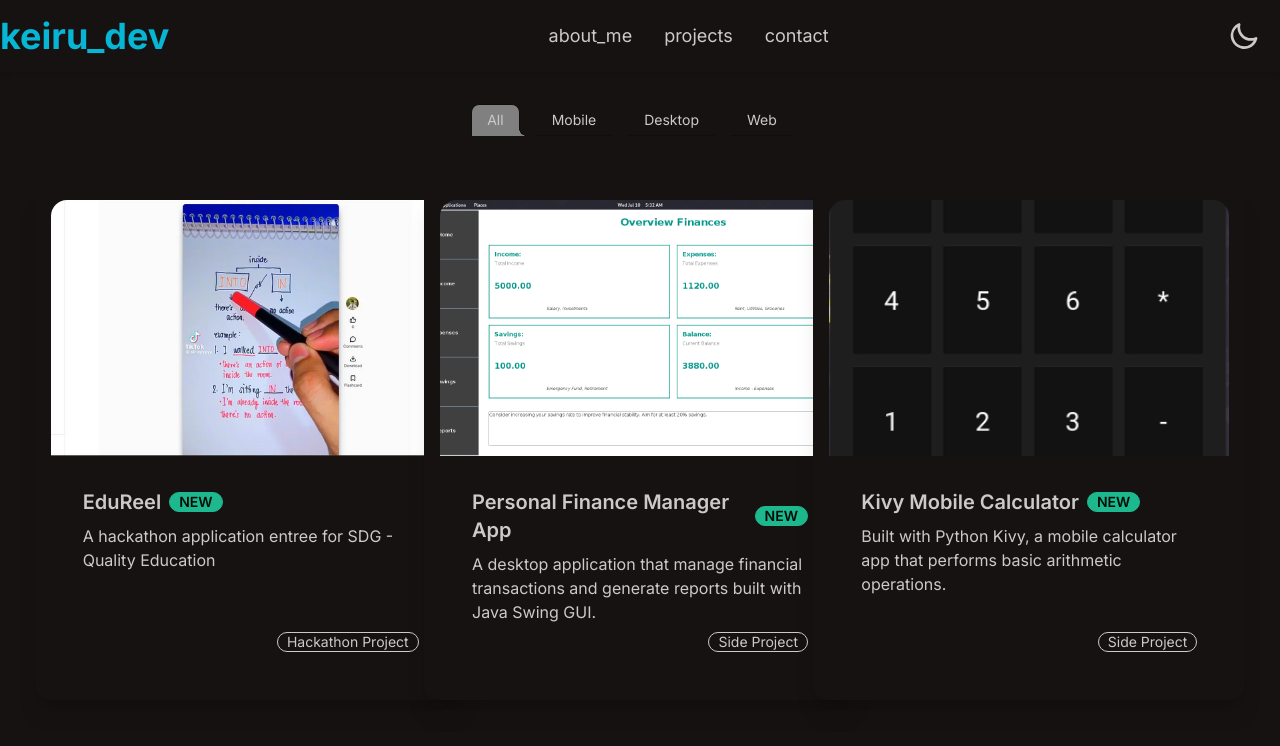
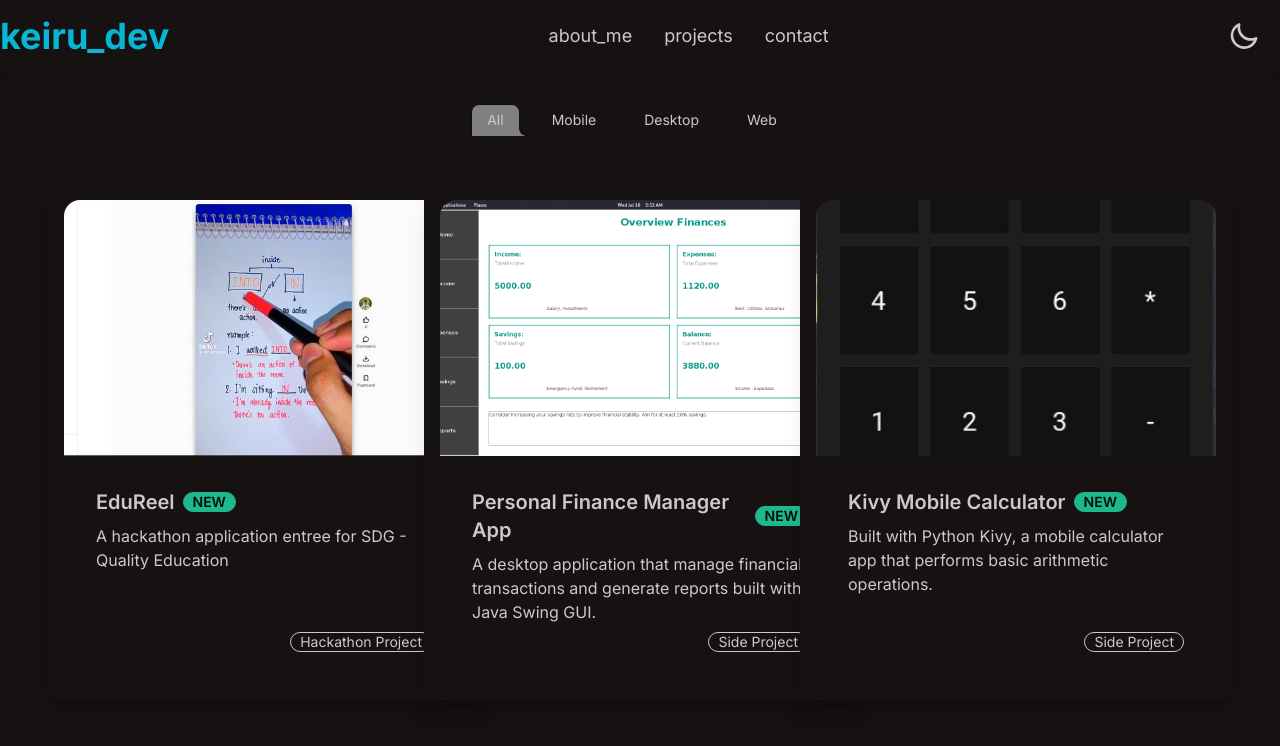
Before and after one commit to Ashtreus1/Keiru-Dev, a Next.js app: page /projects in a window 1280 px wide. Shown: the top 746 px of the page. Built offline with nearby package versions, Linux system fonts and the light colour scheme.

Commit message:
layout again

```diff
--- a/src/components/projects/Projects.jsx
+++ b/src/components/projects/Projects.jsx
@@ -55,7 +55,7 @@ const Projects = () => {
                 </div>
             ) : (
                 <motion.div
-                    className="flex flex-wrap justify-center px-4"
+                    className="flex flex-wrap justify-center px-4 mx-5"
                     initial="hidden"
                     animate="visible"
                     variants={containerVariants}
```
